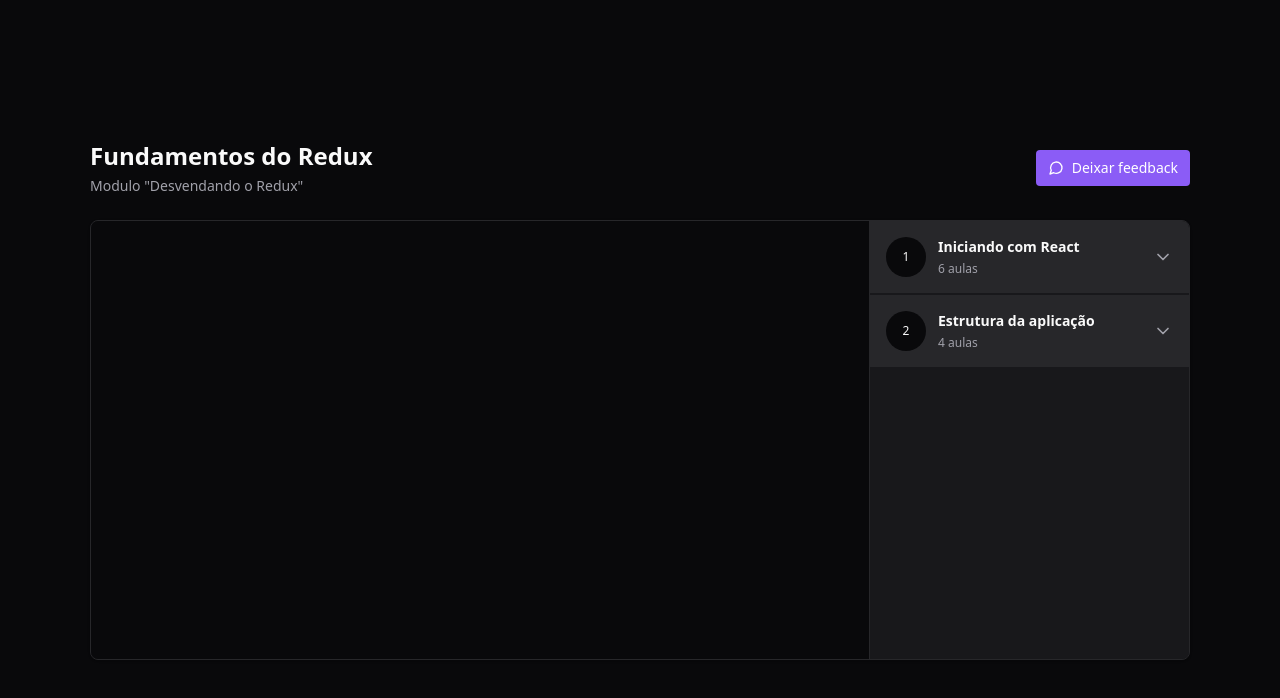
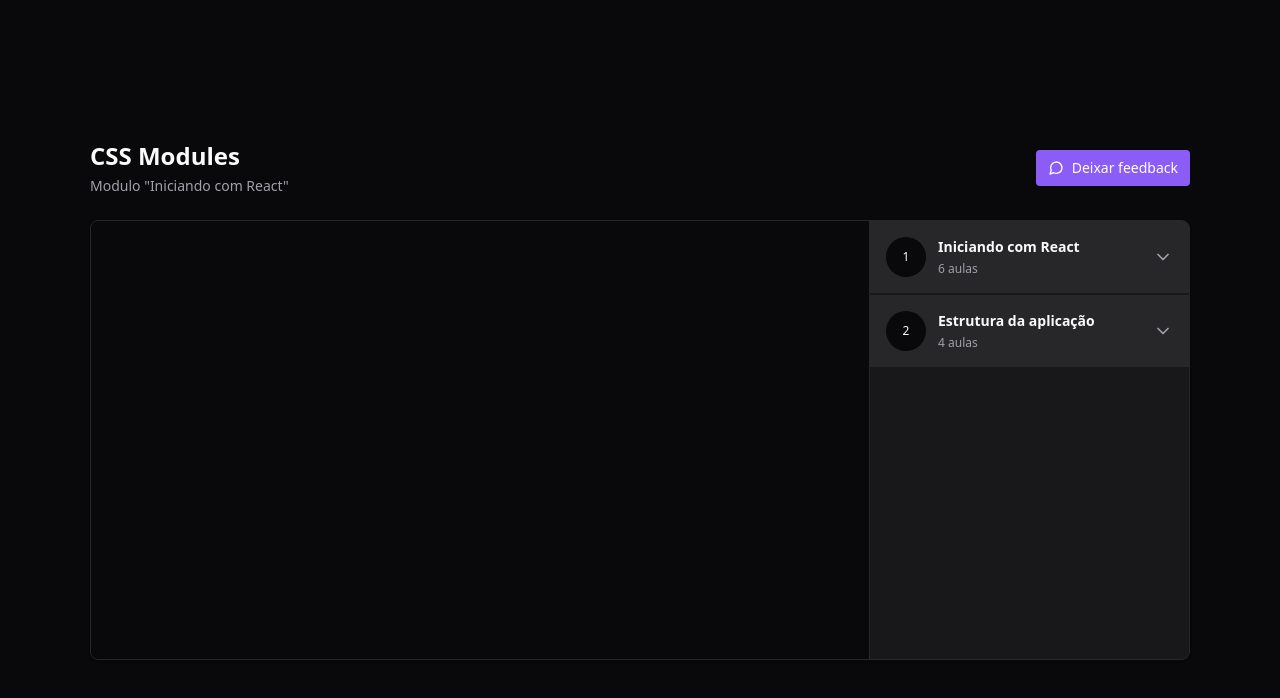
Before and after one commit to jhonscarpa/Redux-Study, a React (Vite) app: page / in a window 1280 px wide. Shown: the top 698 px of the page. Built offline with nearby package versions, Linux system fonts and the light colour scheme.

Commit message:
destaque info aula no header

```diff
--- a/src/components/Header.tsx
+++ b/src/components/Header.tsx
@@ -1,9 +1,20 @@
+import { useAppSelector } from '../store'
+
 export function Header() {
+  const { currentLesson, currentModule } = useAppSelector(state => {
+    const { currentModuleIndex, currentLessonIndex } = state.player
+    const currentModule = state.player.course.modules[currentModuleIndex]
+
+    const currentLesson = currentModule.lessons[currentLessonIndex]
+
+    return { currentModule, currentLesson }
+  })
+
   return (
     <div className="flex flex-col gap-1 ">
-      <h1 className="text-2xl font-bold">Fundamentos do Redux</h1>
+      <h1 className="text-2xl font-bold">{currentLesson.title}</h1>
       <span className="text-sm text-zinc-400">
-        Modulo "Desvendando o Redux"
+        Modulo "{currentModule.title}"
       </span>
     </div>
   )
--- a/src/components/Video.tsx
+++ b/src/components/Video.tsx
@@ -2,7 +2,7 @@ import ReactPlayer from 'react-player'
 import { useAppSelector } from '../store'
 
 export function Video() {
-  const video = useAppSelector(state => {
+  const lesson = useAppSelector(state => {
     const { currentModuleIndex, currentLessonIndex } = state.player
 
     const currentLesson =
@@ -12,13 +12,14 @@ export function Video() {
 
     return currentLesson
   })
+
   return (
     <div className="w-full bg-zinc-950 aspect-video">
       <ReactPlayer
         width="100%"
         height="100%"
         controls
-        url={`https://www.youtube.com/watch?v=${video.id}`}
+        url={`https://www.youtube.com/watch?v=${lesson.id}`}
       />
     </div>
   )
```
